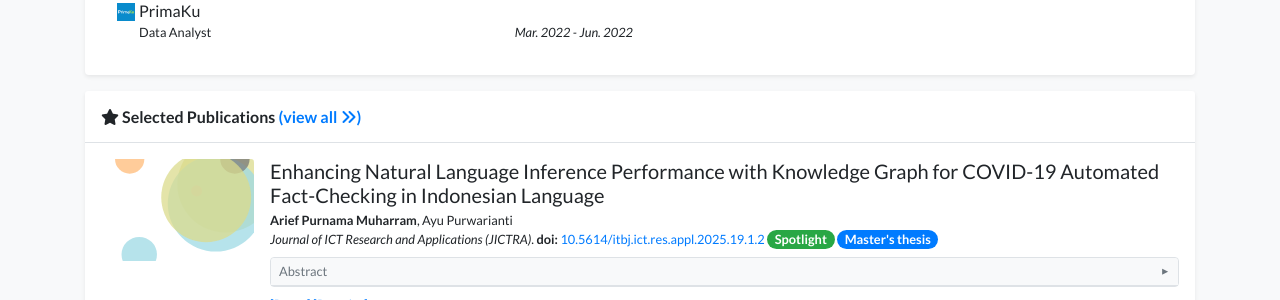
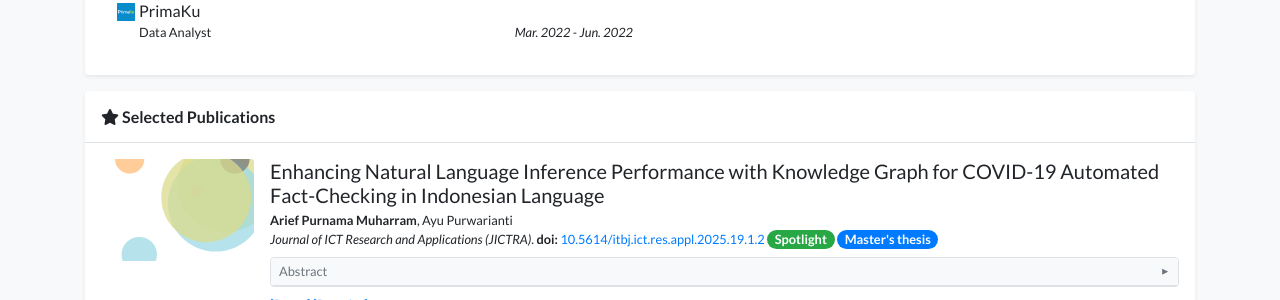
Before and after one commit to ariefpurnamamuharram/ariefpurnamamuharram.github.io, a Jekyll site: the page built from index.html, in a window 1280 px wide and 900 px high, scrolled down 865 px. Shown: the part 153-453 px from the top of the window. Built offline with Jekyll 4.4.1, drawn with Linux system fonts in a browser that asks for light colours; a style sheet for code colours, icons or effects is not loaded.

Commit message:
Remove “View All” links from the home publication card.

```diff
--- a/_includes/widgets/publication_card.html
+++ b/_includes/widgets/publication_card.html
@@ -2,7 +2,6 @@
 <div class="my-3 p-0 bg-white shadow-sm rounded-sm">
     <h6 class="border-bottom border-gray p-3 mb-0">
         {% if include.title %}{{ include.title }}{% else %}<i class="fas fa-star"></i> Selected Recent Publications{% endif %}
-        <a href="{{ 'publications' | relative_url }}">(view all <i class="fas fa-angle-double-right"></i>)</a>
     </h6>
     {% for item in publications limit:include.limit %}
         {% include widgets/publication_item.html item=item %}
```
